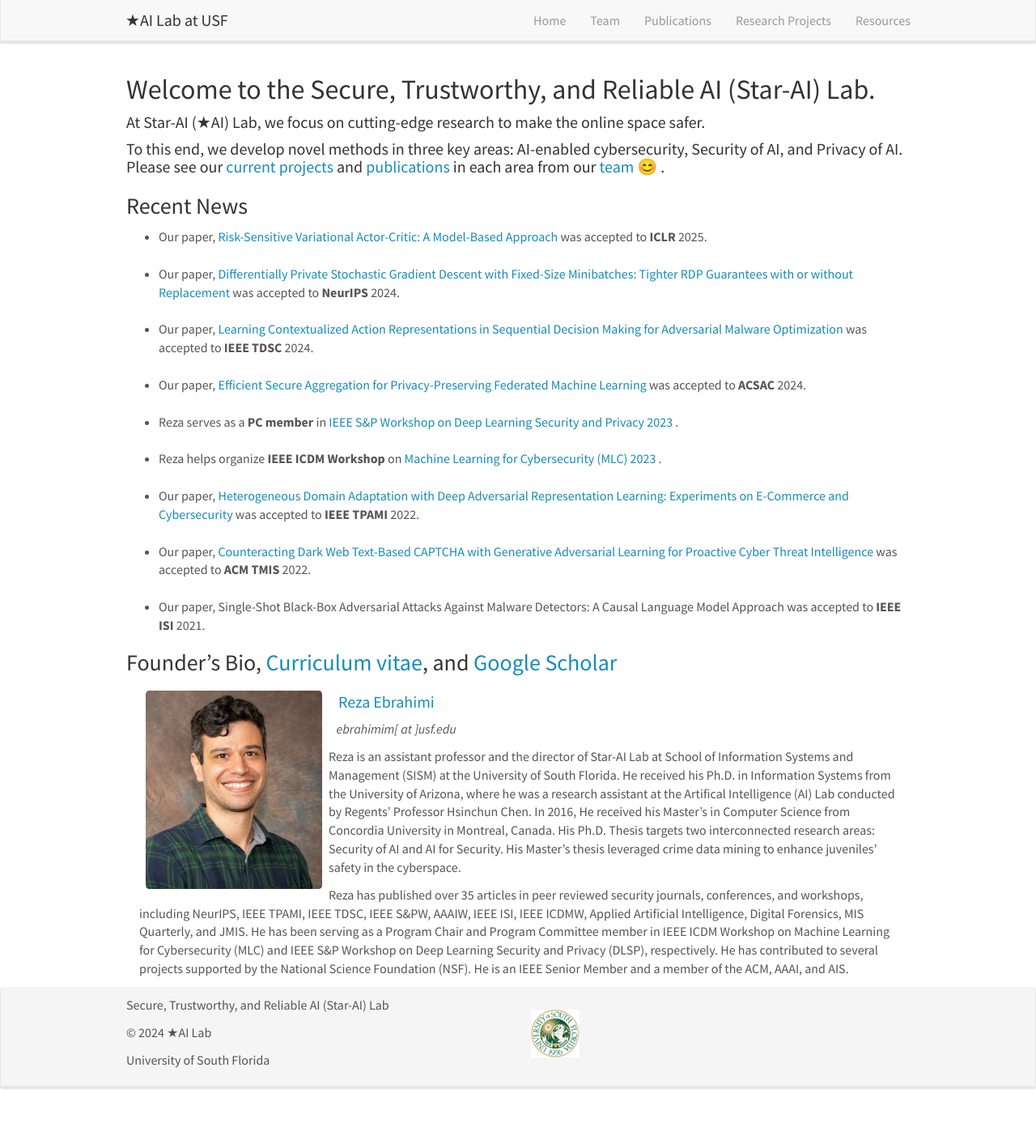
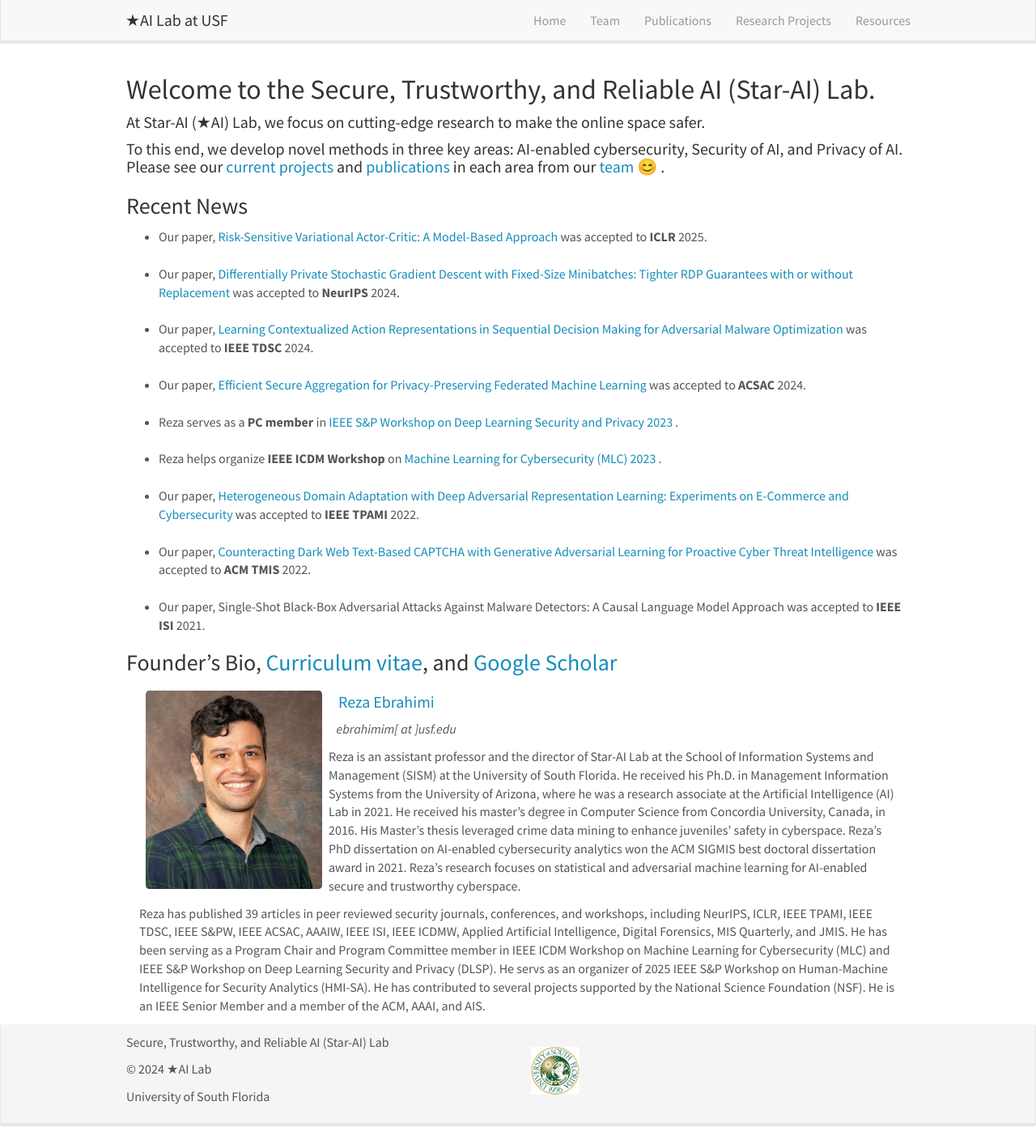
Before and after one commit to star-ailab/star-ailab.github.io, a Jekyll site: the page built from _pages/home.md, in a window 1280 px wide. Shown: the whole page at 81% size. Built offline with Jekyll 4.4.1, drawn with Linux system fonts in a browser that asks for light colours; nearby versions of some CDN libraries; before the commit the page ends 1367 px from its top, so only the background shows below that.

Commit message:
Update home.md

```diff
--- a/_pages/home.md
+++ b/_pages/home.md
@@ -51,7 +51,7 @@
   <h4>&nbsp;&nbsp; <a href="https://scholar.google.com/citations?user=4DmURbEAAAAJ&hl=en"> Reza Ebrahimi </a></h4>
   <i>&nbsp;&nbsp; ebrahimim[ at ]usf.edu</i>
   <!--<p>&nbsp;&nbsp; Reza is an assistant professor and the director of Star-AI Lab at School of Information Systems and <br>&nbsp;&nbsp; Management (SISM) at the University of South Florida. He received his Ph.D. in Information Systems from <br>&nbsp;&nbsp; the University of Arizona, where he was a research assistant at the Artifical Intelligence (AI) Lab conducted <br>&nbsp;&nbsp; by Regents’ Professor Hsinchun Chen. In 2016, He received his Master's in Computer Science from <br>&nbsp;&nbsp; Concordia University in Montreal, Canada. His Ph.D. Thesis targets two interconnected research areas: <br>&nbsp;&nbsp; Security of AI and AI for Security. His Master's thesis leveraged crime data mining to enhance juveniles' <br>&nbsp;&nbsp; safety in the cyberspace.</p>-->
-  <p>Reza is an assistant professor and the director of Star-AI Lab at School of Information Systems and Management (SISM) at the University of South Florida. He received his Ph.D. in Information Systems from the University of Arizona, where he was a research assistant at the Artifical Intelligence (AI) Lab conducted by Regents’ Professor Hsinchun Chen. In 2016, He received his Master's in Computer Science from Concordia University in Montreal, Canada. His Ph.D. Thesis targets two interconnected research areas: Security of AI and AI for Security. His Master's thesis leveraged crime data mining to enhance juveniles' safety in the cyberspace.</p>
-  <p>Reza has published over 35 articles in peer reviewed security journals, conferences, and workshops, including NeurIPS, IEEE TPAMI, IEEE TDSC, IEEE S&PW, AAAIW, IEEE ISI, IEEE ICDMW, Applied Artificial Intelligence, Digital Forensics, MIS Quarterly, and JMIS. He has been serving as a Program Chair and Program Committee member in IEEE ICDM Workshop on Machine Learning for Cybersecurity (MLC) and IEEE S&P Workshop on Deep Learning Security and Privacy (DLSP), respectively. He has contributed to several projects supported by the National Science Foundation (NSF). He is an IEEE Senior Member and a member of the ACM, AAAI, and AIS.</p>
+  <p>Reza is an assistant professor and the director of Star-AI Lab at the School of Information Systems and Management (SISM) at the University of South Florida. He received his Ph.D. in Management Information Systems from the University of Arizona, where he was a research associate at the Artificial Intelligence (AI) Lab in 2021. He received his master’s degree in Computer Science from Concordia University, Canada, in 2016. His Master’s thesis leveraged crime data mining to enhance juveniles’ safety in cyberspace. Reza’s PhD dissertation on AI-enabled cybersecurity analytics won the ACM SIGMIS best doctoral dissertation award in 2021. Reza’s research focuses on statistical and adversarial machine learning for AI-enabled secure and trustworthy cyberspace.</p>
+  <p>Reza has published 39 articles in peer reviewed security journals, conferences, and workshops, including NeurIPS, ICLR, IEEE TPAMI, IEEE TDSC, IEEE S&PW, IEEE ACSAC, AAAIW, IEEE ISI, IEEE ICDMW, Applied Artificial Intelligence, Digital Forensics, MIS Quarterly, and JMIS. He has been serving as a Program Chair and Program Committee member in IEEE ICDM Workshop on Machine Learning for Cybersecurity (MLC) and IEEE S&P Workshop on Deep Learning Security and Privacy (DLSP). He servs as an organizer of 2025 IEEE S&P Workshop on Human-Machine Intelligence for Security Analytics (HMI-SA). He has contributed to several projects supported by the National Science Foundation (NSF). He is an IEEE Senior Member and a member of the ACM, AAAI, and AIS.</p>
 
 </div>
```
